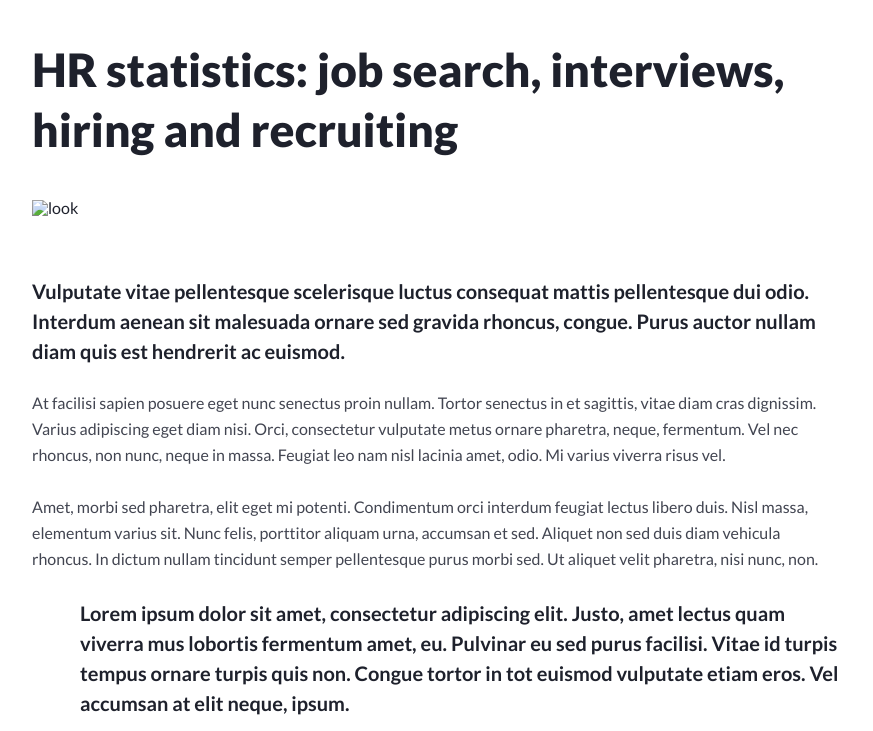
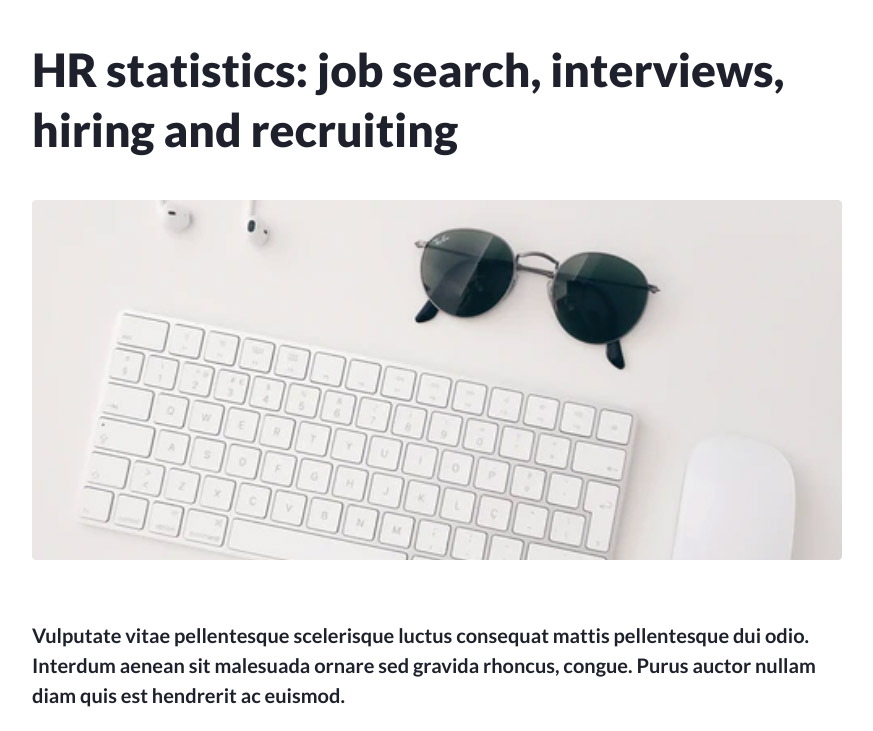
Before and after one commit to KartohaBan/Lesson_6, a plain HTML site: page index.html in a window 1280 px wide. Shown: the top 731 px of the page, without its empty margins (203-1076 px from the left). Drawn offline with nearby package versions, Linux system fonts and the light colour scheme; the site is published under a folder, as on GitHub Pages, so addresses that start at the root find nothing; a web font is replaced by a local one.

Commit message:
Add files via upload

```diff
--- a/index.html
+++ b/index.html
@@ -16,7 +16,7 @@
   <main>
     <div class="main-block">
       <h1 class="title">HR statistics: job search, interviews, hiring and recruiting</h1>
-      <img class="img" src="/img/look.jpg" alt="look">
+      <img class="img" src="img/look.jpg" alt="look">
       <p class="subtitle">Vulputate vitae pellentesque scelerisque luctus consequat mattis pellentesque dui odio.
         Interdum aenean sit
         malesuada ornare sed gravida rhoncus, congue. Purus auctor nullam diam quis est hendrerit ac euismod.</p>
```
